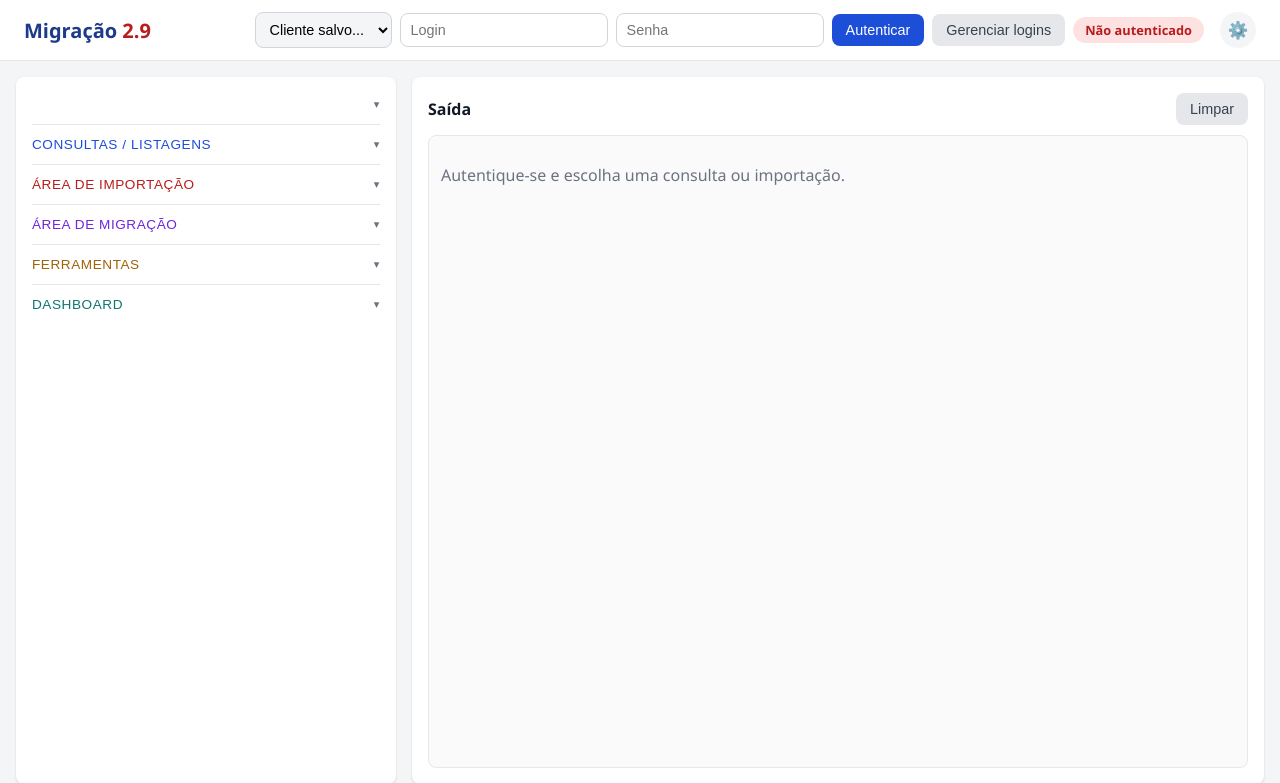
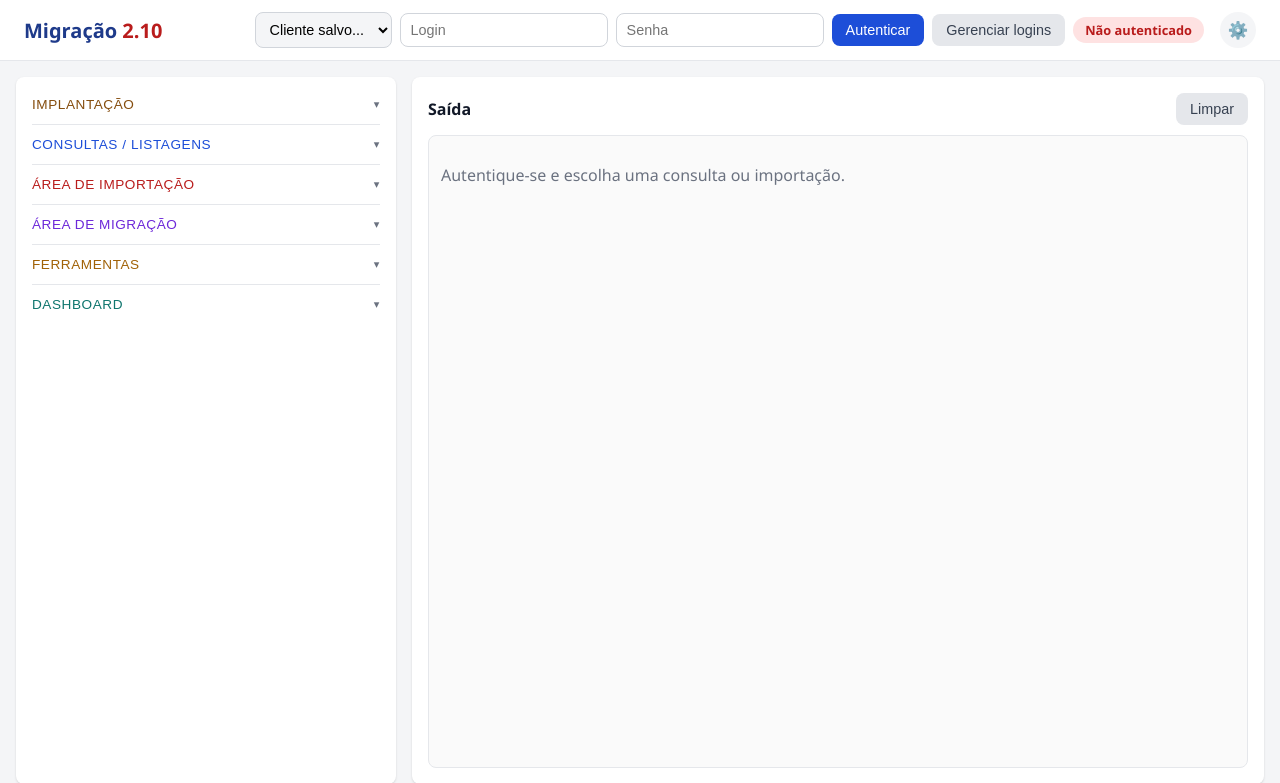
Before and after one commit to cssystemsat/migracao-web, a Flask app: page / in a window 1280 px wide. Shown: the top 783 px of the page. Run offline with Flask 3, Linux system fonts and the light colour scheme; the visitor is signed in with stand-in values (Sample User, id 1); data that the repository does not hold is empty; parts of the project's set-up code (start-up, migrations or seed data) failed here and were passed over.

Commit message:
v2.10 - Corrige titulo do menu Implantacao (estava branco sobre fundo branco)
Co-Authored-By: Claude Sonnet 5 <noreply@anthropic.com>

```diff
--- a/app.py
+++ b/app.py
@@ -23,7 +23,7 @@ app.secret_key = os.environ.get("MIGRACAO_SECRET_KEY", os.urandom(24))
 app.config["SEND_FILE_MAX_AGE_DEFAULT"] = 0
 
 # Sobe 0.1 a cada edição publicada (2.0 -> 2.1 -> 2.2 ...); só sobe o inteiro quando pedido.
-APP_VERSION = "2.9"
+APP_VERSION = "2.10"
 
 BASE_URL = "https://integration.systemsatx.com.br"
 
--- a/static/style.css
+++ b/static/style.css
@@ -152,6 +152,7 @@ button:disabled { opacity: 0.45; cursor: not-allowed; }
   cursor: pointer;
 }
 .menu-cabecalho:hover:not(:disabled) { background: none; opacity: 0.8; }
+.titulo-implantacao { color: var(--amarelo-escuro); }
 .titulo-consultas { color: var(--azul); }
 .titulo-import { color: var(--vermelho); }
 .titulo-migracao { color: var(--violeta); }
```
